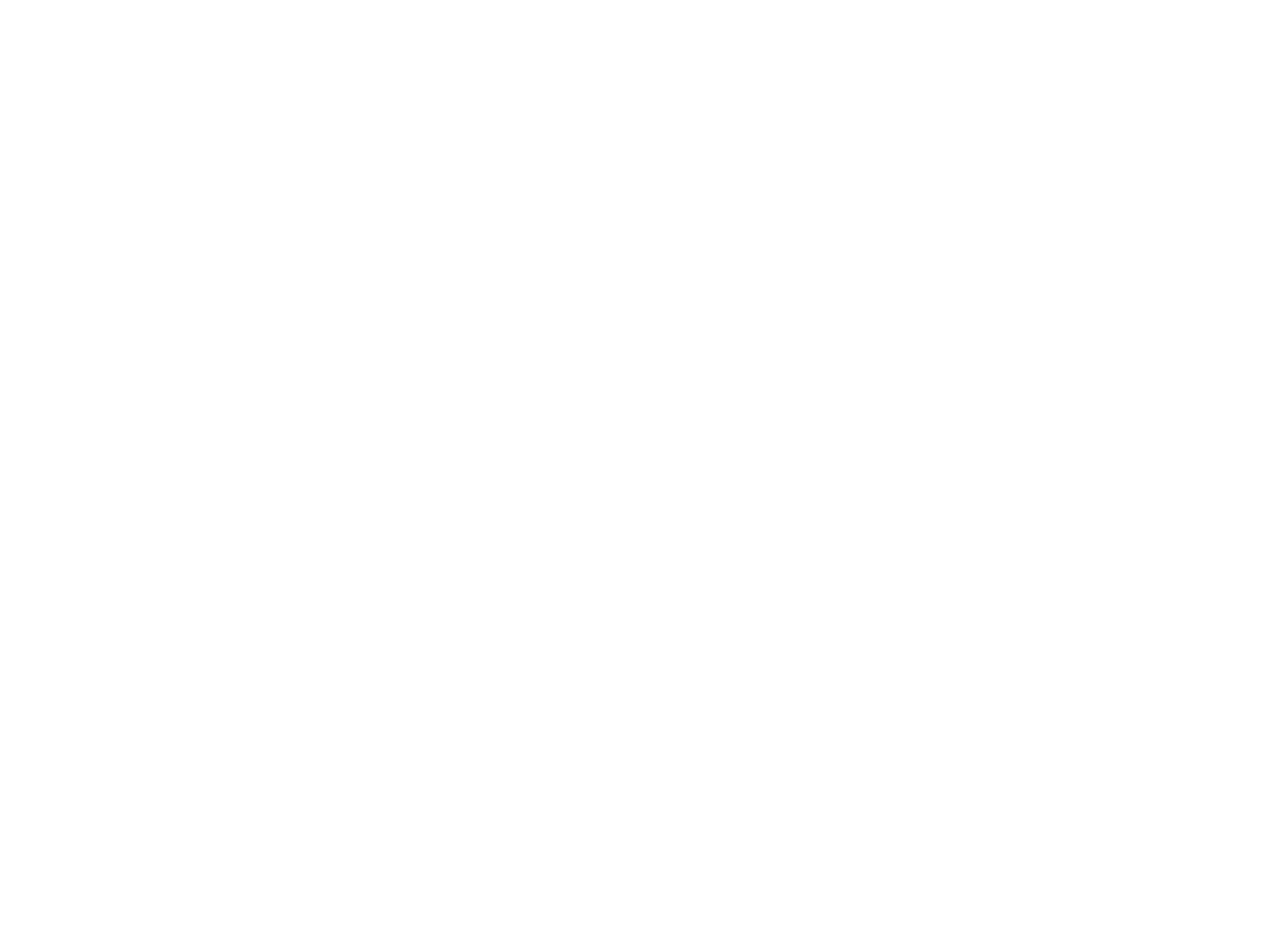
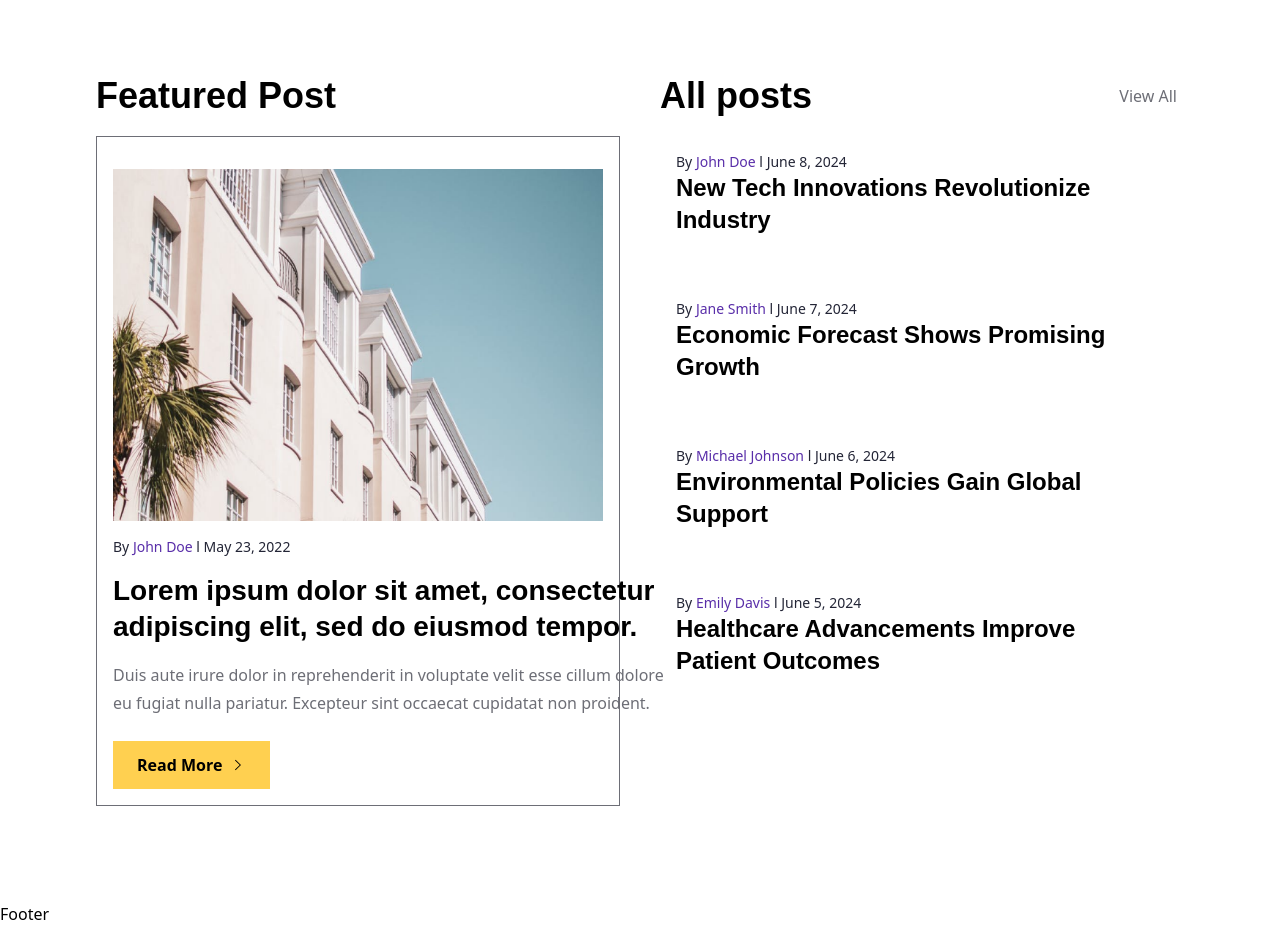
Before and after one commit to nyirurugoomar/finsweet, a Next.js app: page / in a window 1280 px wide. Shown: the part 760-1686 px from the top of the page. Before the commit the page ends 800 px from the top, so only its background shows below. Built offline with nearby package versions, Linux system fonts and the light colour scheme.

Commit message:
Working on custombutton,featuredPost components and adding json file for news

```diff
--- a/app/globals.css
+++ b/app/globals.css
@@ -43,3 +43,24 @@
   line-height: 24px;
 
 }
+.body1 {
+  @apply font-sans font-normal text-[16px] leading-[28px] text-[#6D6E76];
+}
+body2{
+  font-family: "Sen", sans-serif;
+  font-size: 14px;
+  line-height: 20px;
+  color: #6D6E76;
+}
+.label{
+  font-family: "Sen", sans-serif;
+  font-weight: normal;
+  font-size: 14px;
+  line-height: 20px;
+}
+.button{
+  @apply bg-yellow md:p-[18px] p-[6px] md:px-16 px-6 font-bold mt-6
+}
+.custom-btn {
+  @apply flex flex-row relative justify-center items-center py-3 px-6 outline-none;
+}
--- a/app/layout.tsx
+++ b/app/layout.tsx
@@ -1,4 +1,5 @@
 import type { Metadata } from "next";
+import { Header,Footer } from "@/components";
 
 import "./globals.css";
 
@@ -16,7 +17,12 @@
 }>) {
   return (
     <html lang="en">
-      <body>{children}</body>
+
+      <body>
+        <Header/>
+          {children}
+        <Footer/>
+        </body>
     </html>
   );
 }
--- a/app/page.tsx
+++ b/app/page.tsx
@@ -1,10 +1,11 @@
-import  {Hero}  from "@/components";
+import  {FeaturedPost, Hero}  from "@/components";
 import Image from "next/image";
 
 export default function Home() {
   return (
     <main className="overflow-hidden">
       <Hero/>
+      <FeaturedPost/>
     </main>
   );
 }
--- /dev/null
+++ b/components/CustomButton.tsx
@@ -0,0 +1,32 @@
+'use client'
+import { CustomButtonProps } from "@/types";
+import Image from "next/image";
+
+function CustomButton({ title,containerStyles,handleClick,btnType,textStyles,rightIcon,isDisabled}:CustomButtonProps){
+  return (
+    <button
+      disabled={false}
+      type={btnType || "button"}
+      className={`custom-btn ${containerStyles}`}
+
+      onClick={() =>{ handleClick}}
+    >
+        <span className={`flex-1 ${textStyles}`}>
+            {title}
+        </span>
+        {rightIcon && (
+          <div className="relative w-4 h-3 font-bold ml-2">
+            <Image
+             src={rightIcon}
+             alt="right icon"
+             fill
+             className="object-contain"
+            />
+          </div>
+        )}
+
+    </button>
+  )
+}
+
+export default CustomButton
--- /dev/null
+++ b/components/FeaturedPost.tsx
@@ -0,0 +1,46 @@
+import React from 'react'
+import Image from 'next/image'
+import CustomButton from './CustomButton'
+import { news } from '@/constants'
+
+
+function FeaturedPost() {
+  return (
+    <div className='md:w-full flex justify-center'>
+      <div className='grid grid-cols-1 lg:grid-cols-2  justify-center mx-auto p-24 gap-10'>
+        <div>
+            <h2>Featured Post</h2>
+             <div className='border-[0.1px] border-mediumGray p-4 md:mt-4'>
+             <img src="/featureimage.png"  alt="feature image" className='w-[669px] h-[352px] mt-4' />
+             <p className=' font-sans text-[14px] text-black leading-[20px] my-4 '>By <span className='text-purpo'>John Doe</span>   <span>l   May 23, 2022</span></p>
+            <h3 className='w-[659px] my-4'>Lorem ipsum dolor sit amet, consectetur adipiscing elit, sed do eiusmod tempor.</h3>
+            <p className=' body1 w-[551px]'>Duis aute irure dolor in reprehenderit in voluptate velit esse cillum dolore eu fugiat nulla pariatur. Excepteur sint occaecat cupidatat non proident.</p>
+            <CustomButton
+             title="Read More"
+             containerStyles="button"
+             rightIcon="/right-arrow.svg"
+            />
+             </div>
+        </div>
+        <div className='w-[517px]'>
+            <div className='md:flex  justify-between items-center'>
+            <h2>All posts</h2>
+            <p className='body1'>View All</p>
+            </div>
+            <div className='grid'>
+            {news.map((post, index) => (
+              <div key={index} className='w-[517px] h-[131px] hover:bg-lightYellow cursor-pointer p-4 mt-4'>
+                <p className='font-sans text-[14px] text-black leading-[20px]'>By <span className='text-purpo'>{post.author}</span> <span>l {post.date}</span></p>
+                <h4>{post.title}</h4>
+              </div>
+            ))}
+            </div>
+
+
+        </div>
+      </div>
+    </div>
+  )
+}
+
+export default FeaturedPost
--- /dev/null
+++ b/components/Footer.tsx
@@ -0,0 +1,9 @@
+import React from 'react'
+
+function Footer() {
+  return (
+    <div>Footer</div>
+  )
+}
+
+export default Footer
--- /dev/null
+++ b/components/Header.tsx
@@ -0,0 +1,9 @@
+import React from 'react'
+
+function Header() {
+  return (
+    <div>Header</div>
+  )
+}
+
+export default Header
--- /dev/null
+++ b/constants/index.ts
@@ -0,0 +1,23 @@
+export const news =[
+    {
+        "title": "New Tech Innovations Revolutionize Industry",
+        "author": "John Doe",
+        "date": "June 8, 2024"
+    },
+    {
+        "title": "Economic Forecast Shows Promising Growth",
+        "author": "Jane Smith",
+        "date": "June 7, 2024"
+    },
+    {
+        "title": "Environmental Policies Gain Global Support",
+        "author": "Michael Johnson",
+        "date": "June 6, 2024"
+    },
+    {
+        "title": "Healthcare Advancements Improve Patient Outcomes",
+        "author": "Emily Davis",
+        "date": "June 5, 2024"
+    },
+
+]
--- /dev/null
+++ b/types/index.ts
@@ -0,0 +1,11 @@
+import { MouseEventHandler } from "react";
+
+export interface CustomButtonProps {
+    title:string;
+    containerStyles?:string;
+    handleClick?:MouseEventHandler<HTMLButtonElement>;
+    btnType?: "button" | "submit";
+    textStyles?:string;
+    rightIcon?:string;
+    isDisabled?: boolean;
+}
```
Also changed, not shown: components/index.ts (+7 -1 lines), public/featureimage.png (added), public/right-arrow.svg (added).
